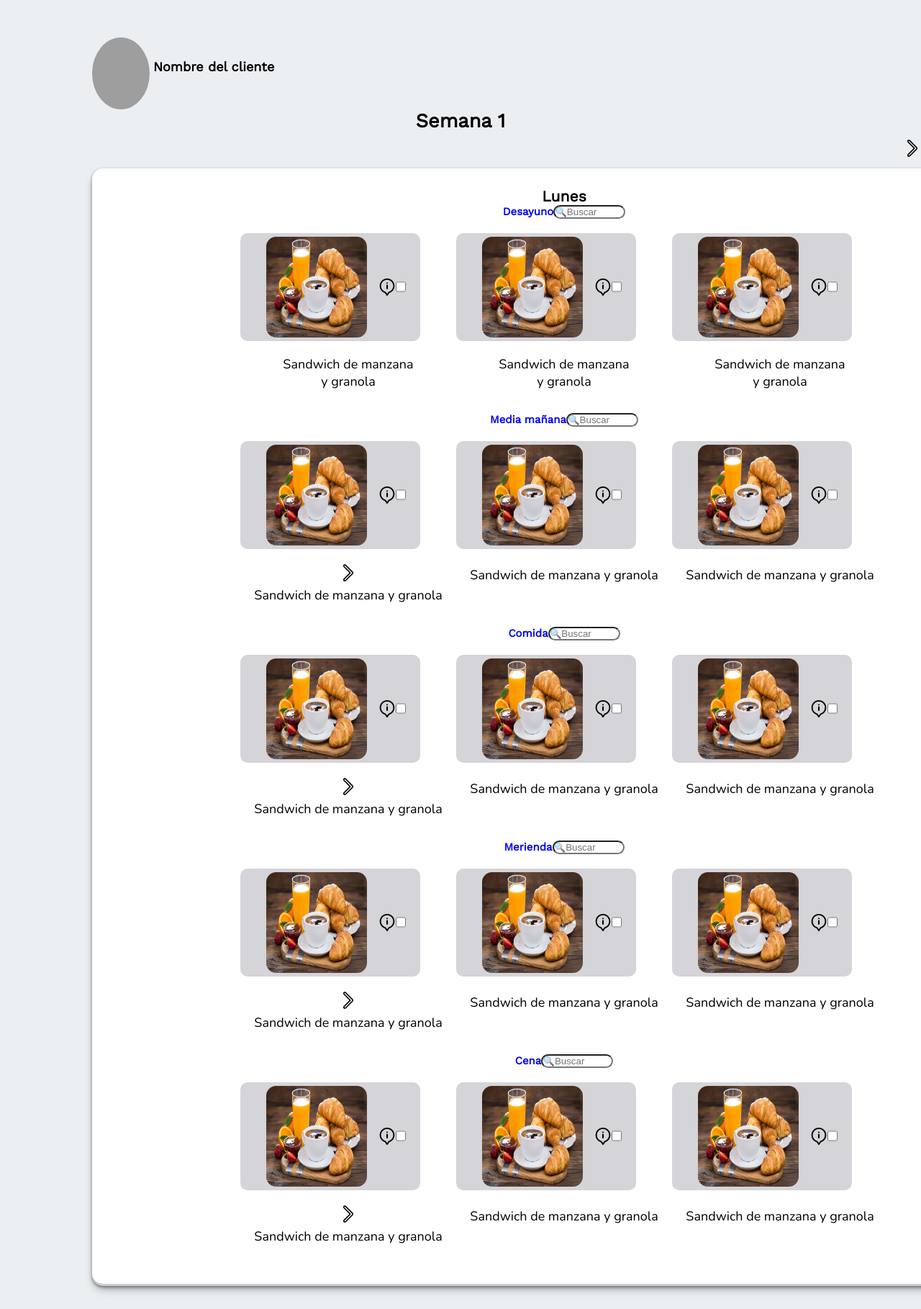
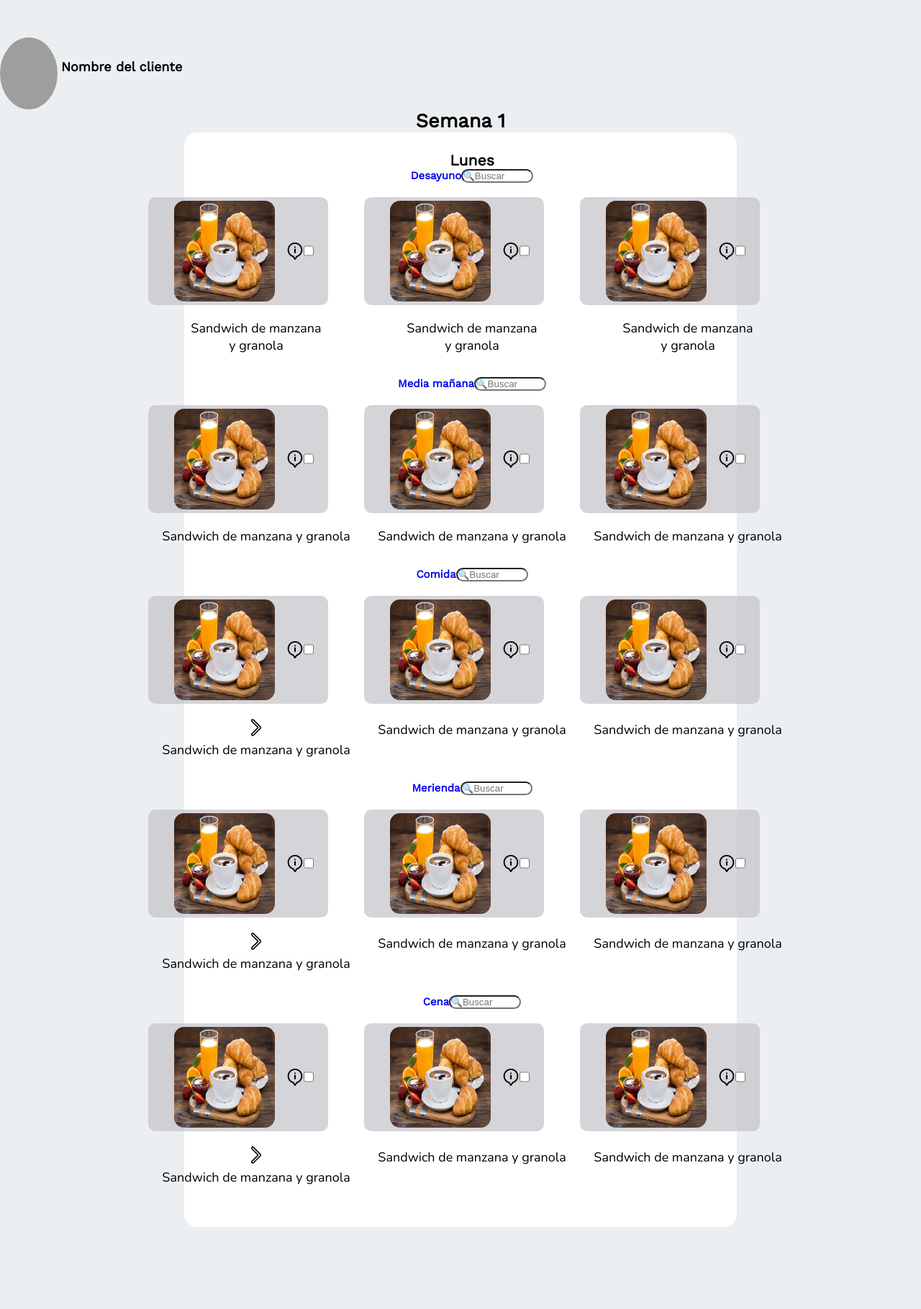
Before and after one commit to Alternate-Dual/Alternate-Dual, a PHP site: page /menu_semanal_nutri_cliente.php in a window 1280 px wide; the page is wider, and only the part inside the window is pictured. Shown: the part 116-1935 px from the top of that part at 72% size. After the commit the page ends 1821 px from the top of that part, so only its background shows below. Run offline with PHP 8.4, Linux system fonts and the light colour scheme; the visitor is signed in with stand-in values (Sample User, id 1); some libraries are stand-ins or nearby versions; grey boxes are pictures that could not be loaded.

Commit message:
arreglos

```diff
--- a/css/style.css
+++ b/css/style.css
@@ -665,8 +665,6 @@ table tr:nth-child(2n+1).admin {
   width: auto;
   display: flex;
   align-items: left;
-  margin-left: 8rem;
-  margin-right: 8rem;
   justify-content: left;
   background-color: rgba(0, 255, 255, 0);
 }
@@ -694,34 +692,12 @@ table tr:nth-child(2n+1).admin {
   margin-top: 30px;
 }
 
-.cabeceraSemana {
-  height: 50px;
-  width: auto;
-  margin-left: 8rem;
-  margin-right: 8rem;
-  display: grid;
-  grid-template-columns: 560px 450px;
-  background-color: rgba(220, 26, 23, 0);
-  color: #0a0a0a;
-}
-
 .semanaActual {
   background-color: rgba(0, 255, 255, 0);
   height: 50px;
   display: flex;
   align-items: center;
   justify-content: right;
-}
-
-.semanaSiguiente {
-  background-color: rgba(149, 0, 255, 0);
-  height: 50px;
-  display: flex;
-  margin-left: 25rem;
-  align-items: center;
-  float: right;
-  justify-content: right;
-  cursor: pointer;
 }
 
 #menuDiah5 {
@@ -811,7 +787,7 @@ div#caja {
     text-align: center;
   }
 }
-@media screen and (min-width: 800px) {
+@media screen and (max-width: 800px) {
   .contBlan2 {
     border-radius: 18px;
     background-color: white;
@@ -835,8 +811,6 @@ div#caja {
   width: auto;
   display: flex;
   align-items: left;
-  margin-left: 8rem;
-  margin-right: 8rem;
   justify-content: left;
   background-color: rgba(0, 255, 255, 0);
 }
@@ -846,41 +820,51 @@ div#caja {
   width: 5rem;
 }
 
+.contBlan3 {
+  border-radius: 18px;
+  margin-bottom: 2%;
+  padding: 2%;
+  width: 60%;
+  display: inline-flex;
+  flex-direction: column;
+  justify-content: center;
+  align-items: stretch;
+  text-align: center;
+}
+
+.scrollY {
+  display: flex;
+  overflow-y: scroll;
+  flex-wrap: wrap;
+  overflow-x: hidden;
+  max-height: 600px;
+}
+
 .cabeceraSemana {
   height: 50px;
-  width: auto;
-  justify-content: right;
+  width: 60%;
+  margin-left: 30%;
+  justify-content: flex-end;
   align-items: center;
   display: flex;
-  margin-left: 8rem;
-  margin-right: 8rem;
   background-color: rgba(220, 26, 23, 0);
   color: #0a0a0a;
 }
 
 .semanaSiguiente button {
-  background-color: rgb(5, 107, 61);
-  border: solid 0px;
-  border-radius: 20px;
-  padding: 10px;
-  color: #ffffff;
-  height: 25px;
-  display: flex;
-  margin-left: 22rem;
-  align-items: center;
-  justify-content: right;
-  cursor: pointer;
-}
-
-.menuDia {
-  height: auto;
-  box-shadow: rgba(0, 0, 0, 0.4) 0px 2px 4px, rgba(0, 0, 0, 0.3) 0px 7px 13px -3px, rgba(0, 0, 0, 0.2) 0px -3px 0px inset;
-  border-radius: 15px;
-  width: auto;
-  padding: 10px;
-  margin-left: 8rem;
-  margin-right: 8rem;
-  background-color: #ffffff;
+  font-size: large;
+  font-family: "Nunito", sans-serif;
+  background-color: #7ed957;
+  border: 1px solid #7ed957;
+  color: white;
+  padding: 3%;
+  padding-left: 10%;
+  padding-right: 10%;
+  width: 150%;
+  text-align: center;
+  border-radius: 12px;
+  margin-top: 2%;
+  margin-bottom: 2%;
 }
 
 #menuDiah3 {
@@ -950,29 +934,21 @@ div#caja div {
 }
 
 @media screen and (max-width: 800px) {
-  .menuDia {
-    background-color: white;
-    margin-bottom: 2%;
-    padding: 2%;
-    width: 100%;
+  .cabeceraSemana {
+    height: 50px;
+    width: 60%;
+    justify-content: center;
+    align-items: center;
     display: flex;
-    flex-wrap: nowrap;
-    overflow-x: auto;
-    flex: 1 0 auto;
-    display: inline-block;
+    background-color: rgba(220, 26, 23, 0);
+    color: #0a0a0a;
   }
-}
-@media screen and (min-width: 800px) {
-  .menuDia {
-    background-color: white;
-    margin-bottom: 2%;
-    padding: 2%;
-    width: 100%;
-    display: flex;
-    flex-wrap: nowrap;
-    overflow-x: auto;
-    flex: 1 0 auto;
-    display: inline-block;
+  .scrollY {
+    flex: 2 2 auto;
+    flex-wrap: wrap;
+    overflow-y: scroll;
+    overflow-x: hidden;
+    max-height: 500px;
   }
 }
 .foto {
--- a/css/style.scss
+++ b/css/style.scss
@@ -739,8 +739,6 @@ table tr:nth-child(2n+1).admin{
     width: auto;
     display: flex;
     align-items: left;
-    margin-left: 8rem;
-    margin-right: 8rem;
     justify-content: left;
     background-color: rgba(0, 255, 255, 0);
 }
@@ -770,17 +768,6 @@ table tr:nth-child(2n+1).admin{
     margin-top: 30px;
 }
 
-.cabeceraSemana{
-    height: 50px;
-    width: auto;
-    margin-left: 8rem;
-    margin-right: 8rem;
-    display: grid;
-    grid-template-columns: 560px 450px;
-    background-color: rgba(220, 26, 23, 0);
-    color: #0a0a0a;
-}
-
 .semanaActual {
     background-color: rgba(0, 255, 255, 0);
     height: 50px;
@@ -789,17 +776,7 @@ table tr:nth-child(2n+1).admin{
     justify-content: right;
 }
 
-.semanaSiguiente {
-    background-color: rgba(149, 0, 255, 0);
-    height: 50px;
-    display: flex;
-    margin-left: 25rem;
-    align-items: center;
-    float: right;
-    justify-content: right;
-    cursor: pointer;
 
-}
 
 
 #menuDiah5 {
@@ -898,12 +875,10 @@ div#caja{
 
         }
 
-        #caja{
 
-        }
     }
 
-@media screen and (min-width:800px) {
+@media screen and (max-width:800px) {
 
 
     .contBlan2{
@@ -934,8 +909,7 @@ div#caja{
     width: auto;
     display: flex;
     align-items: left;
-    margin-left: 8rem;
-    margin-right: 8rem;
+
     justify-content: left;
     background-color: rgba(0, 255, 255, 0);
 }
@@ -945,44 +919,58 @@ div#caja{
     width: 5rem;
 }
 
+.contBlan3{
+    border-radius: 18px;
+    margin-bottom: 2%;
+    padding:2%;
+
+    width: 60%;
+    display:inline-flex;
+    flex-direction: column;
+    justify-content: center;
+    align-items: stretch;
+    text-align: center;
+
+
+    }
+
+.scrollY{
+    display: flex;
+    overflow-y:scroll;
+    flex-wrap: wrap;
+    overflow-x: hidden;
+    max-height:600px;
+}
 
 .cabeceraSemana{
     height: 50px;
-    width: auto;
-    justify-content: right;
+    width: 60%;
+    margin-left: 30%;
+    justify-content: flex-end;
     align-items: center;
     display: flex;
-    margin-left: 8rem;
-    margin-right: 8rem;
+
     background-color: rgba(220, 26, 23, 0);
     color: #0a0a0a;
 }
 
 .semanaSiguiente button {
-    background-color: rgb(5, 107, 61);
-    border: solid 0px;
-    border-radius: 20px;
-    padding: 10px;
-    color: #ffffff;
-    height: 25px;
-    display: flex;
-    margin-left: 22rem;
-    align-items: center;
-    justify-content: right;
-    cursor: pointer;
+    font-size:large;
+    font-family: 'Nunito', sans-serif;
+    background-color: #7ed957;
+    border: 1px solid #7ed957;
+    color: white;
+    padding: 3%;
+    padding-left: 10%;
+    padding-right: 10%;
+    width: 150%;
+    text-align: center;
+    border-radius: 12px;
+    margin-top: 2%;
+    margin-bottom: 2%;
 
 }
 
-.menuDia {
-    height: auto;
-    box-shadow: rgba(0, 0, 0, 0.4) 0px 2px 4px, rgba(0, 0, 0, 0.3) 0px 7px 13px -3px, rgba(0, 0, 0, 0.2) 0px -3px 0px inset;
-    border-radius: 15px;
-    width: auto;
-    padding: 10px;
-    margin-left: 8rem;
-    margin-right: 8rem;
-    background-color: #ffffff;
-}
 
 #menuDiah3 {
     margin-left: 2rem;
@@ -1052,37 +1040,32 @@ div#caja div{
         margin-right: 0rem;
 }
 
+
 @media screen and (max-width:800px) {
 
+    .cabeceraSemana{
+        height: 50px;
+        width: 60%;
 
-.menuDia{
-        background-color: white;
-        margin-bottom: 2%;
-        padding: 2%;
-        width: 100%;
-        display:flex;
-    flex-wrap: nowrap;
-    overflow-x: auto;
-    flex:1 0 auto;
-    display: inline-block;
+        justify-content: center;
+        align-items: center;
+        display: flex;
+
+        background-color: rgba(220, 26, 23, 0);
+        color: #0a0a0a;
     }
+
+
+    .scrollY{
+        flex:2 2 auto;
+        flex-wrap: wrap;
+        overflow-y:scroll;
+        overflow-x: hidden;
+        max-height:500px;
+    }
+
 }
 
-@media screen and (min-width:800px) {
-
-
-.menuDia{
-        background-color: white;
-        margin-bottom: 2%;
-        padding: 2%;
-        width: 100%;
-        display:flex;
-    flex-wrap: nowrap;
-    overflow-x: auto;
-    flex:1 0 auto;
-    display: inline-block;
-    }
-}
 
 //Crear Receta nutricionista
 
--- a/views/menu_semanal_nutri_cliente.php
+++ b/views/menu_semanal_nutri_cliente.php
@@ -71,11 +71,9 @@ if(!isset($_SESSION['rol'])){
 
             <h2>Semana 1</h2>
         </div>
-        <div class="semanaSiguiente">
-            <h2 onclick=""><img src="/img/flecha-correcta.png" alt=""></h2>
-        </div>
-    </div>
-    <div class="menuDia">
+
+
+    <div class="contBlan2">
         <h3 id="menuDiah3">Lunes</h3>
         <h5 id="menuDiah5"><a href="receta_categoria_nutri.php">Desayuno</a><input type="search" placeholder="🔍Buscar" name="" id="searchMenuDia"></h5>
         <div id="caja">
@@ -116,7 +114,7 @@ if(!isset($_SESSION['rol'])){
                 <img id="infoIcon" src="/img/informacion.png" alt="">
                 <input type="checkbox" name="checkmark" id="checkmark">
             </div>
-            <h2 onclick=""><img id="slider" src="/img/flecha-correcta.png" alt=""></h2>
+
             <span>
                 Sandwich de manzana y granola
             </span>
```
Also changed, not shown: views/receta_categoria_nutri.php (+43 -11 lines), 1 other file.
